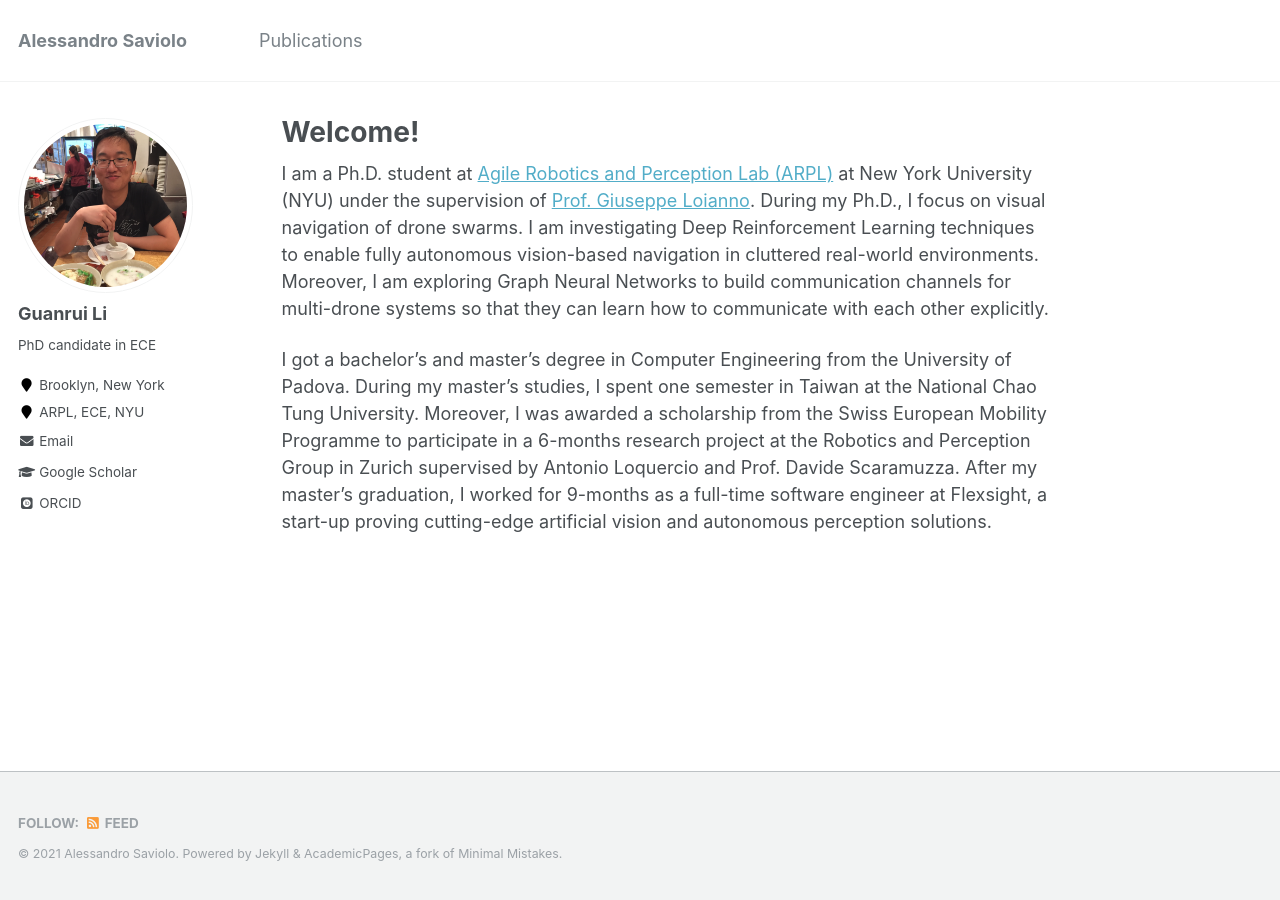
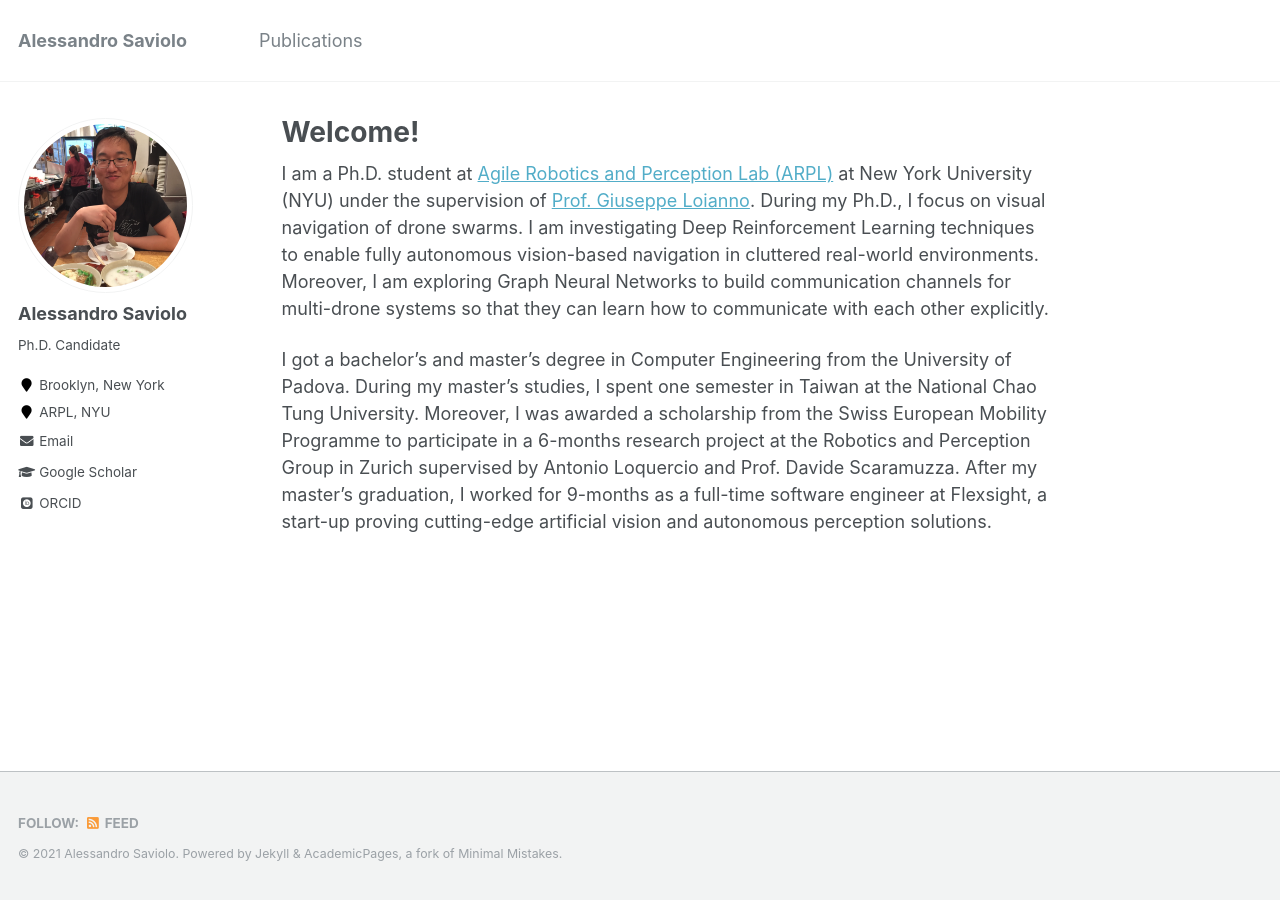
Before and after one commit to AlessandroSaviolo/AlessandroSaviolo.github.io, a Jekyll site: the page built from _pages/about.md, in a window 1280 px wide. Built offline with Jekyll 4.4.1, drawn with Linux system fonts in a browser that asks for light colours; some web fonts are replaced.

Commit message:
Update _config.yml

```diff
--- a/_config.yml
+++ b/_config.yml
@@ -11,9 +11,9 @@
 title_separator          : "-"
 name                     : &name "Alessandro Saviolo"
 description              : &description "personal description"
-url                      : https://lguanrui.github.io # the base hostname & protocol for your site e.g. "https://mmistakes.github.io"
+url                      : https://alessandrosaviolo.github.io # the base hostname & protocol for your site e.g. "https://mmistakes.github.io"
 baseurl                  : "" # the subpath of your site, e.g. "/blog"
-repository               : "lguanrui/lguanrui.github.io"
+repository               : "alessandrosaviolo/alessandrosaviolo.github.io"
 teaser                   :  # filename of teaser fallback teaser image placed in /images/, .e.g. "500x300.png"
 breadcrumbs              : false # true, false (default)
 words_per_minute         : 160
@@ -80,11 +80,11 @@
 
 # Site Author
 author:
-  name             : "Guanrui Li"
+  name             : "Alessandro Saviolo"
   avatar           : "guanrui_profile.png"
-  bio              : "PhD candidate in ECE"
+  bio              : "Ph.D. Candidate"
   location         : "Brooklyn, New York"
-  employer         : "ARPL, ECE, NYU"
+  employer         : "ARPL, NYU"
   pubmed           :
   googlescholar    : "https://scholar.google.com/citations?hl=en&authuser=1&user=v_bUoRAAAAAJ"
   email            : "lguanrui@nyu.edu"
```
